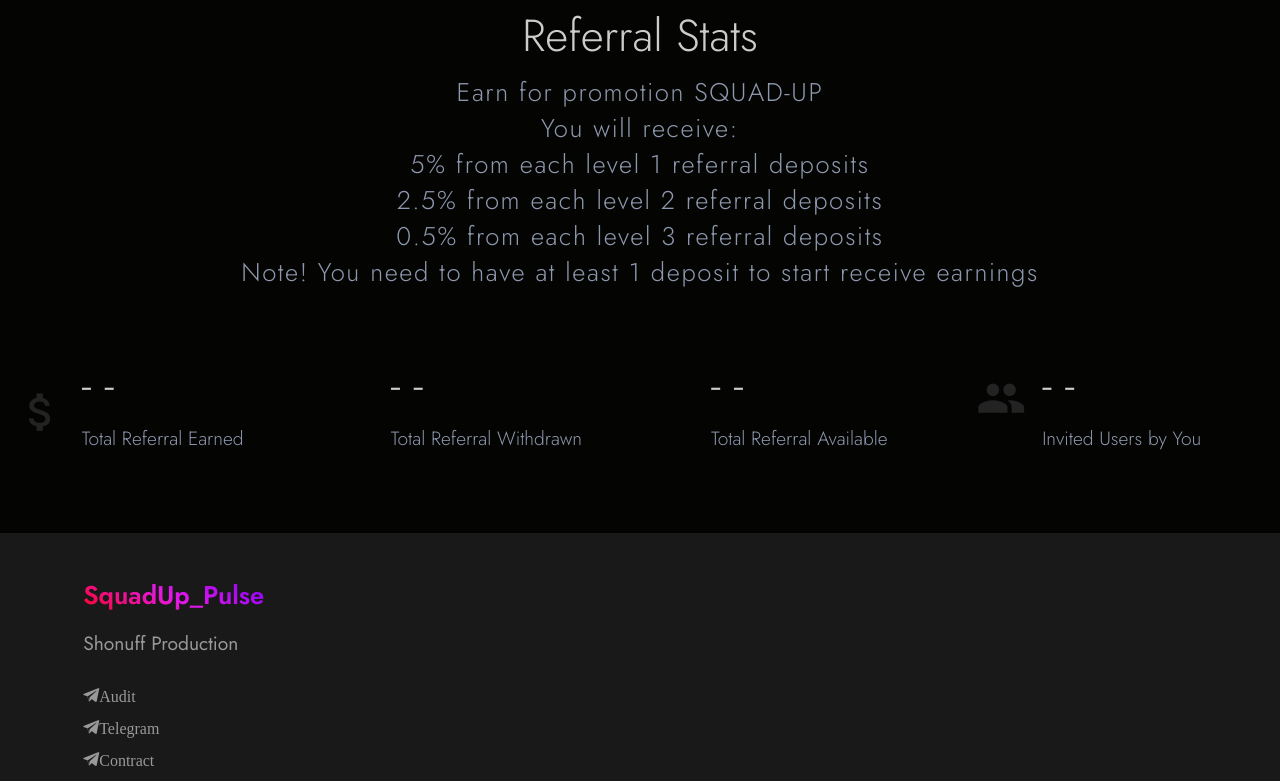
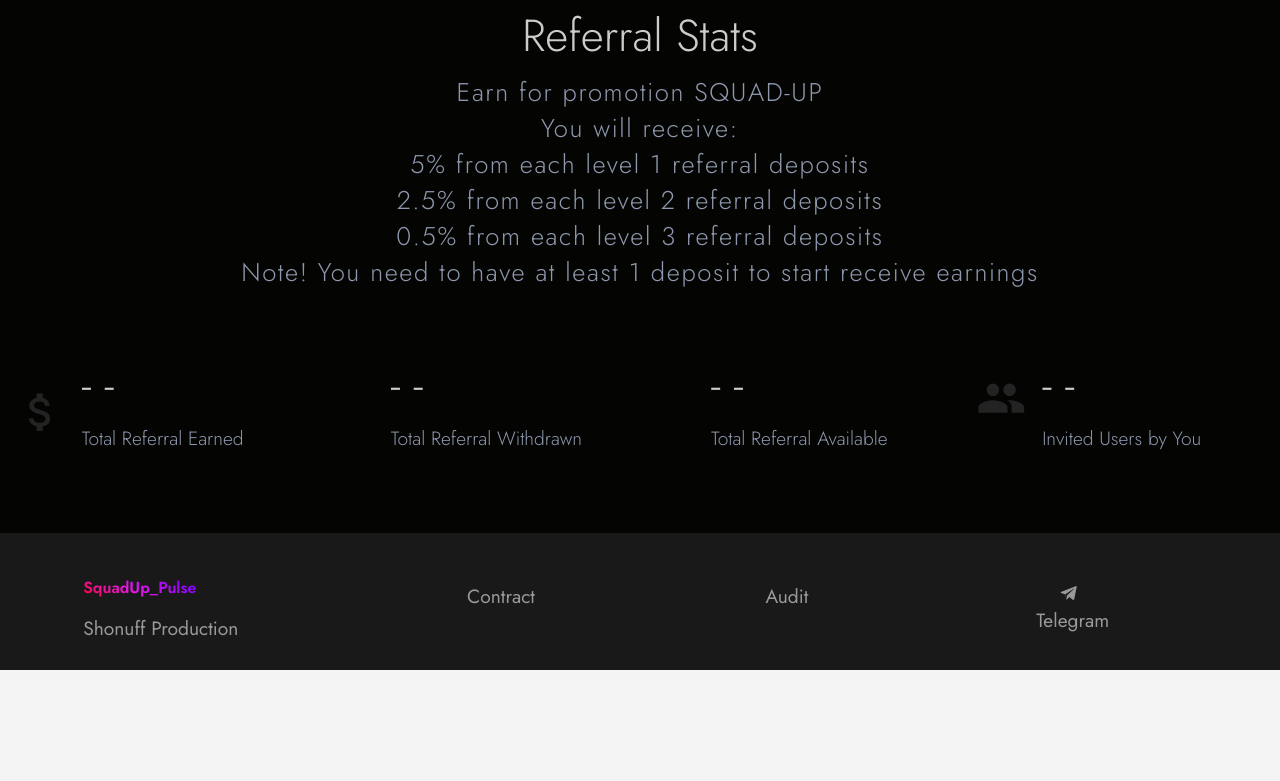
Before and after one commit to shonuff1221/SquadUp_Pulse, a website: page Stake.html in a window 1280 px wide. Shown: the part 3068-3849 px from the top of the page. After the commit the page ends 3738 px from the top, so only its background shows below. Drawn offline with Linux system fonts and the light colour scheme; some packages are replaced by stand-ins of ours; a script that the page names is missing; files whose address does not match are found by name; a web font is replaced by a local one.

Commit message:
footer-update

```diff
--- a/Stake.html
+++ b/Stake.html
@@ -566,8 +566,8 @@
 
     <div class="container">
         <div class="row align-left">
-            <div class="col-md-6 col-lg-5">
-                <h2 class="title pb-2 align-left mbr-bold mbr-fonts-style display-5">SquadUp_Pulse</h2>
+            <div class="col-md-6 col-lg-3">
+                <h3 class="title pb-2 align-left mbr-bold mbr-fonts-style display-4">SquadUp_Pulse</h3>
                 <p class="mbr-text align-left mbr-white mbr-regular mbr-fonts-style display-7">Shonuff Production<br></p>
                 <div class="socicon-wrap">
 
@@ -578,28 +578,60 @@
             </div>
             <div class="col-md-6 col-lg-3">
                 <div class="align-wrap">
+                    <div class="item-wrap">
+                        <div class="item mbr-flex">
+                            <a href="#" target="_blank"><span class="item-icon  socicon"></span>
+                            <p class="item-text mbr-regular mbr-white mbr-fonts-style display-7">Contract</p></a>
+                        </div>
+                    </div>
+                    <div class="item-wrap">
 
+                    </div>
+                    <div class="item-wrap">
+
+                    </div>
+                    <div class="item-wrap">
+
+                    </div>
+                    <div class="item-wrap">
+
+                    </div>
                 </div>
             </div>
-            <div class="col-md-6 col-lg-8">
+            <div class="col-md-6 col-lg-3">
                 <div class="align-wrap">
                     <div class="item-wrap">
-                        <div class="icons-wrap pb-2">
-                            <a href="#" target="_blank"><span class="item-icon socicon-telegram socicon">Audit</span></a>
+                        <div class="item mbr-flex">
+                            <a href="#" target="_blank"><span class="item-icon  socicon"></span>
+                            <p class="item-text mbr-regular mbr-white mbr-fonts-style display-7">Audit</p></a>
+                        </div>
+                    </div>
+                    <div class="item-wrap">
 
-                        </div>
-                        <div class="icons-wrap pb-2">
-                            <a href="https://t.me/SquadUpTeam" target="_blank"><span class="item-icon socicon-telegram socicon">Telegram</span></a>
+                    </div>
+                    <div class="item-wrap">
 
-                        </div>
-                        <div class="icons-wrap pb-2">
-                            <a href="" target="_blank"><span class="item-icon socicon-telegram socicon">Contract</span></a>
+                    </div>
+                    <div class="item-wrap">
 
-                        </div>
+                    </div>
+                    <div class="item-wrap">
+
+                    </div>
+                </div>
+            </div>
+            <div class="col-md-6 align-center col-lg-3">
+
+                <div class="list-items pb-4">
+                    <div class="item mbr-flex">
+                        <a href="https://t.me/SquadUpTeam" target="_blank"><span class="item-icon socicon-telegram socicon"></span>
+                        <p class="item-text mbr-regular mbr-white mbr-fonts-style display-7">Telegram</p></a>
                     </div>
 
                 </div>
+
             </div>
+        </div>
 
         </div>
     </div>
```
Also changed, not shown: index.html (+44 -12 lines).
